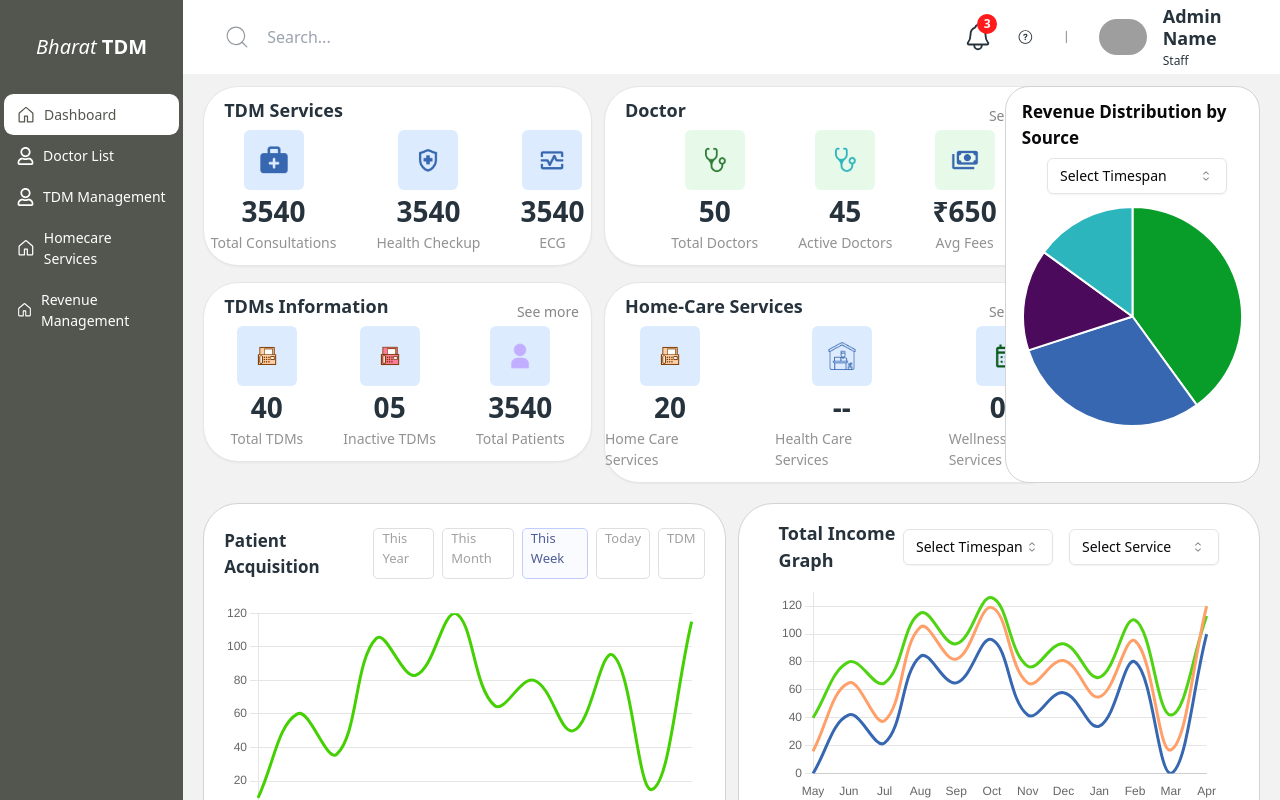
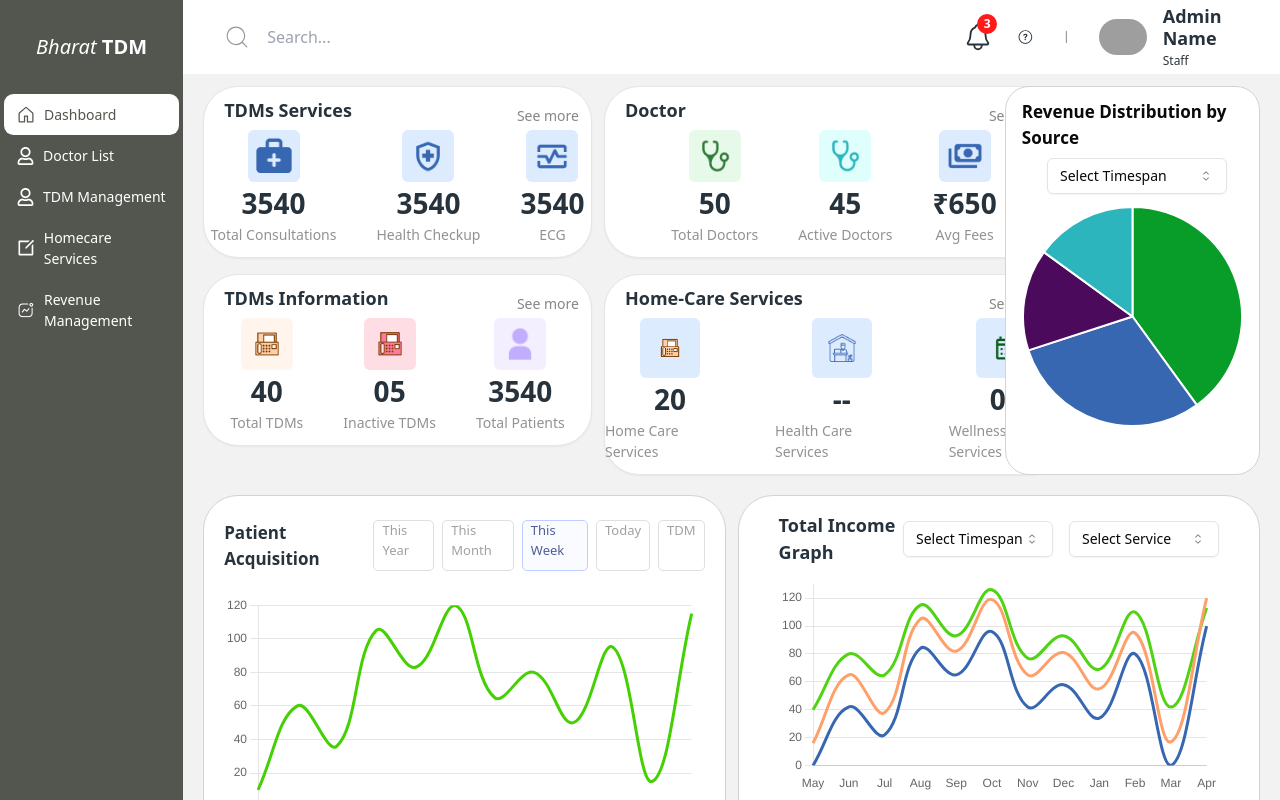
Before and after one commit to Rupesh-Piwal/bhc-assignment, a Next.js app: page / in a window 1280 px wide. Shown: the top 800 px of the page. Built offline with nearby package versions, Linux system fonts and the light colour scheme; grey boxes are pictures that could not be loaded.

Commit message:
update:images and typography updated

```diff
--- a/src/components/Sidebar.tsx
+++ b/src/components/Sidebar.tsx
@@ -1,6 +1,9 @@
+import Image from "next/image";
 import Link from "next/link";
 import { FaRegUser } from "react-icons/fa";
 import { GoHome } from "react-icons/go";
+import { RiEditBoxLine } from "react-icons/ri";
+import revenue from "@/app/assets/revenue.png";
 
 const Sidebar = () => {
   return (
@@ -33,14 +36,15 @@ const Sidebar = () => {
         href=""
         className="flex flex-row items-center gap-2 px-3  mx-1 py-2.5 rounded-[9.43px] text-[#ffffff] cursor-pointer hover:bg-[#ffffff] hover:text-[#53564E]"
       >
-        <GoHome style={{ width: "20px", height: "20px" }} />
+        <RiEditBoxLine style={{ width: "20px", height: "20px" }} />
         <span className="text-[14px] font-[500] ">Homecare Services</span>
       </Link>
       <Link
         href=""
         className="flex flex-row items-center gap-2 px-3  mx-1 py-2.5 rounded-[9.43px] text-[#ffffff] cursor-pointer hover:bg-[#ffffff] hover:text-[#53564E]"
       >
-        <GoHome style={{ width: "20px", height: "20px" }} />
+        {/* <GoHome style={{ width: "20px", height: "20px" }} /> */}
+        <Image width={20} height={20} src={revenue} alt="revenue" />
         <span className="text-[14px] font-[500] text-[##53564E]">
           Revenue Management
         </span>
--- a/src/components/cards/DoctorCard.tsx
+++ b/src/components/cards/DoctorCard.tsx
@@ -1,41 +1,54 @@
-import { DoctorService } from "@/types";
 import Image from "next/image";
+import maki from "@/app/assets/maki_doctor.png";
+import maki2 from "@/app/assets/maki_doctor-2.png";
+import cash from "@/app/assets/payments.png";
 
-interface DoctorCardProps {
-  services: DoctorService[];
-}
-
-const DoctorCard: React.FC<DoctorCardProps> = ({ services }) => {
+const DoctorCard = () => {
   return (
     <div className="bg-[#ffffff] border border-[#E6E6E6] shadow-sm w-[460px] pt-1 pb-3 rounded-[35px] mb-4">
       <div className="flex flex-row items-end justify-between">
         <h2 className="px-[20px] py-[6px] font-[700] text-[18px] text-[#26323C]">
-        Doctor
+          Doctor
         </h2>
 
-        <p className="text-right py-1 text-[#868686] text-[14px] font-[400] pr-3">
+        <p className="text-right py-1 text-[#868686] text-[14px] font-[400] pr-3 hover:text-blue-600 cursor-pointer">
           See more
         </p>
       </div>
       <div className="flex flex-row items-center justify-center gap-[40px]">
-        {services.map((service, index) => (
-          <div
-            key={index}
-            className="flex flex-col items-center justify-center"
-          >
-            <Image
-              className={`bg-[#E7F9E9] ${service.imagePadding} w-[60px] rounded-[6px]`}
-              src={service.imageSrc}
-              alt={service.label}
-              width={42}
-              height={42}
-            />
-            <h2 className="text-[28px] text-[#26323C] font-[700]">
-              {service.value}
-            </h2>
-            <p className="text-[14px] text-[#929292]">{service.label}</p>
-          </div>
-        ))}
+        <div className="flex flex-col items-center justify-center">
+          <Image
+            className="bg-[#E7F9E9] p-2 rounded-[6px]"
+            src={maki}
+            alt="make"
+            width={52}
+            height={52}
+          />
+          <h2 className="text-[28px] text-[#26323C] font-[700]">50</h2>
+          <p className="text-[14px] text-[#929292]">Total Doctors</p>
+        </div>
+        <div className="flex flex-col items-center justify-center">
+          <Image
+            className="bg-[#DFFFFD] p-2 rounded-[6px]"
+            src={maki2}
+            alt="mak"
+            width={52}
+            height={52}
+          />
+          <h2 className="text-[28px] text-[#26323C] font-[700]">45</h2>
+          <p className="text-[14px] text-[#929292]">Active Doctors</p>
+        </div>
+        <div className="flex flex-col items-center justify-center">
+          <Image
+            className="bg-[#DDEBFF] p-2 rounded-[6px]"
+            src={cash}
+            alt="payment"
+            width={52}
+            height={52}
+          />
+          <h2 className="text-[28px] text-[#26323C] font-[700]">₹650</h2>
+          <p className="text-[14px] text-[#929292]">Avg Fees</p>
+        </div>
       </div>
     </div>
   );
--- a/src/components/cards/HomeCareServices.tsx
+++ b/src/components/cards/HomeCareServices.tsx
@@ -1,4 +1,3 @@
-
 import { HomeCareService } from "@/types";
 import Image from "next/image";
 
@@ -14,7 +13,7 @@ const HomeCareServices: React.FC<HomeCareServicesProps> = ({ services }) => {
           Home-Care Services
         </h2>
 
-        <p className="text-right py-1 text-[#868686] text-[14px] font-[400] pr-3">
+        <p className="text-right py-1 text-[#868686] text-[14px] font-[400] pr-3 hover:text-blue-600 cursor-pointer">
           See more
         </p>
       </div>
--- a/src/components/cards/TdmInfo.tsx
+++ b/src/components/cards/TdmInfo.tsx
@@ -1,11 +1,9 @@
 import Image from "next/image";
-import { TdmService } from "@/types";
+import fax from "@/app/assets/openmoji_fax-machine.png";
+import fax2 from "@/app/assets/openmoji_fax-machine (1).png";
+import user from "@/app/assets/carbon_user-filled.png";
 
-interface TdmInfoProps {
-  services: TdmService[];
-}
-
-const TdmInfo: React.FC<TdmInfoProps> = ({ services }) => {
+const TdmInfo = () => {
   return (
     <div className="bg-[#ffffff] border border-[#E6E6E6] shadow-sm w-full pt-1 pb-3 rounded-[35px] mb-4">
       <div className="flex flex-row items-end justify-between">
@@ -18,28 +16,39 @@ const TdmInfo: React.FC<TdmInfoProps> = ({ services }) => {
         </p>
       </div>
       <div className="flex flex-row items-center justify-center gap-[40px]">
-        {services.map((service, index) => (
-          <div
-            key={index}
-            className="flex flex-col items-center justify-center"
-          >
-            <Image
-              className={`bg-[#DDEBFF] ${service.imagePadding} w-[60px] rounded-[6px]`}
-              src={
-                typeof service.imageSrc === "string"
-                  ? service.imageSrc
-                  : service.imageSrc.src
-              }
-              alt={service.label}
-              width={42}
-              height={42}
-            />
-            <h2 className="text-[28px] text-[#26323C] font-[700]">
-              {service.value}
-            </h2>
-            <p className="text-[14px] text-[#929292]">{service.label}</p>
-          </div>
-        ))}
+        <div className="flex flex-col items-center justify-center">
+          <Image
+            className="bg-[#FFF5EC] p-2 rounded-[6px]"
+            src={fax}
+            alt="fax"
+            width={52}
+            height={52}
+          />
+          <h2 className="text-[28px] text-[#26323C] font-[700]">40</h2>
+          <p className="text-[14px] text-[#929292]">Total TDMs</p>
+        </div>
+        <div className="flex flex-col items-center justify-center">
+          <Image
+            className="bg-[#FFDDE5] p-2 rounded-[6px]"
+            src={fax2}
+            alt="fax2"
+            width={52}
+            height={52}
+          />
+          <h2 className="text-[28px] text-[#26323C] font-[700]">05</h2>
+          <p className="text-[14px] text-[#929292]"> Inactive TDMs</p>
+        </div>
+        <div className="flex flex-col items-center justify-center">
+          <Image
+            className="bg-[#F3EFFF] p-2 rounded-[6px]"
+            src={user}
+            alt="user"
+            width={52}
+            height={52}
+          />
+          <h2 className="text-[28px] text-[#26323C] font-[700]">3540</h2>
+          <p className="text-[14px] text-[#929292]">Total Patients</p>
+        </div>
       </div>
     </div>
   );
--- a/src/components/cards/TdmServices.tsx
+++ b/src/components/cards/TdmServices.tsx
@@ -1,39 +1,54 @@
+import React from "react";
 import Image from "next/image";
-import { TdmService } from "@/types";
+import bag from "@/app/assets/healthbag.png";
+import health from "@/app/assets/health_and_safety.png";
+import ecg from "@/app/assets/monitor_heart.png";
 
-interface TdmServicesProps {
-  services: TdmService[];
-}
-
-const TdmServices: React.FC<TdmServicesProps> = ({ services }) => {
+const TdmServices = () => {
   return (
     <div className="bg-[#ffffff] border border-[#E6E6E6] shadow-sm w-full pt-1 pb-3 rounded-[35px] mb-4">
-      <h2 className="px-[20px] py-[6px] font-[700] text-[18px] text-[#26323C]">
-        TDM Services
-      </h2>
+      <div className="flex flex-row items-end justify-between">
+        <h2 className="px-[20px] py-[6px] font-[700] text-[18px] text-[#26323C]">
+          TDMs Services
+        </h2>
+        <p className="text-right py-1 text-[#868686] text-[14px] font-[400] pr-3 hover:text-blue-600 cursor-pointer">
+          See more
+        </p>
+      </div>
       <div className="flex flex-row items-center justify-center gap-[40px]">
-        {services.map((service, index) => (
-          <div
-            key={index}
-            className="flex flex-col items-center justify-center"
-          >
-            <Image
-              className={`bg-[#DDEBFF] ${service.imagePadding} w-[60px] rounded-[6px]`}
-              src={
-                typeof service.imageSrc === "string"
-                  ? service.imageSrc
-                  : service.imageSrc.src
-              }
-              alt={service.label}
-              width={42}
-              height={42}
-            />
-            <h2 className="text-[28px] text-[#26323C] font-[700]">
-              {service.value}
-            </h2>
-            <p className="text-[14px] text-[#929292]">{service.label}</p>
-          </div>
-        ))}
+        <div className="flex flex-col items-center justify-center">
+          <Image
+            className="bg-[#DDEBFF] p-2 rounded-[6px]"
+            src={bag}
+            alt="bag"
+            width={52}
+            height={52}
+          />
+          <h2 className="text-[28px] text-[#26323C] font-[700]">3540</h2>
+          <p className="text-[14px] text-[#929292]">Total Consultations</p>
+        </div>
+        <div className="flex flex-col items-center justify-center">
+          <Image
+            className="bg-[#DDEBFF] p-2 rounded-[6px]"
+            src={health}
+            alt="health"
+            width={52}
+            height={52}
+          />
+          <h2 className="text-[28px] text-[#26323C] font-[700]">3540</h2>
+          <p className="text-[14px] text-[#929292]">Health Checkup</p>
+        </div>
+        <div className="flex flex-col items-center justify-center">
+          <Image
+            className="bg-[#DDEBFF] p-2 rounded-[6px]"
+            src={ecg}
+            alt="ecg"
+            width={52}
+            height={52}
+          />
+          <h2 className="text-[28px] text-[#26323C] font-[700]">3540</h2>
+          <p className="text-[14px] text-[#929292]">ECG</p>
+        </div>
       </div>
     </div>
   );
```
Also changed, not shown: src/app/assets/revenue.png (added).
